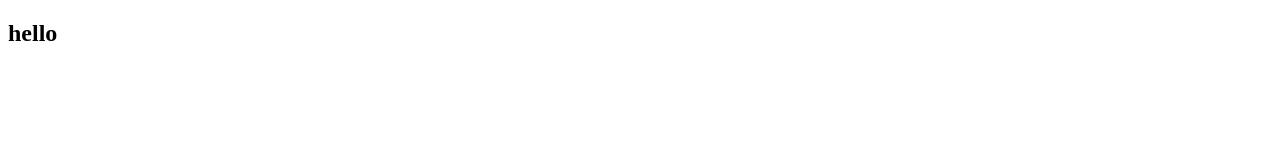
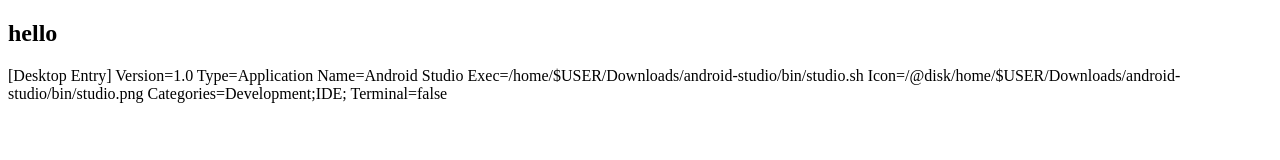
Before and after one commit to kevin-langat/shared-project, a plain HTML site: page index.html in a window 1280 px wide. Drawn offline with Linux system fonts and the light colour scheme.

Commit message:
Update index.html

```diff
--- a/index.html
+++ b/index.html
@@ -7,5 +7,14 @@
   </head>
   <body>
     <h2>hello</h2>
+    [Desktop Entry]
+Version=1.0
+Type=Application
+Name=Android Studio
+Exec=/home/$USER/Downloads/android-studio/bin/studio.sh
+Icon=/home/$USER/Downloads/android-studio/bin/studio.png
+Categories=Development;IDE;
+Terminal=false
+
   </body>
 </html>
```
